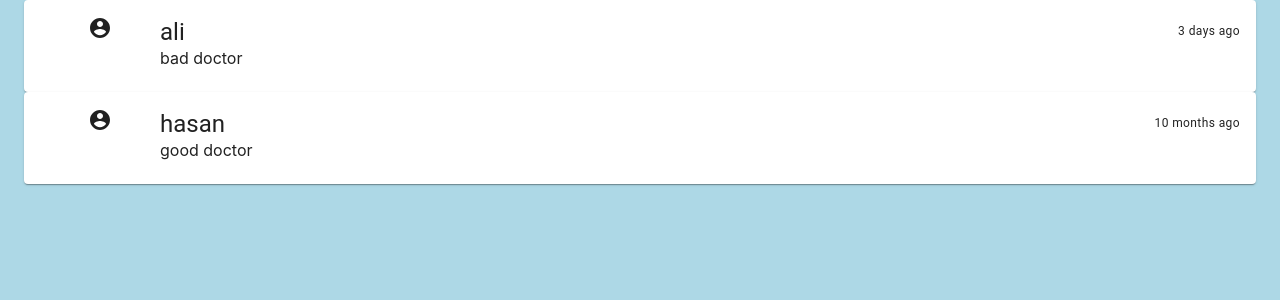
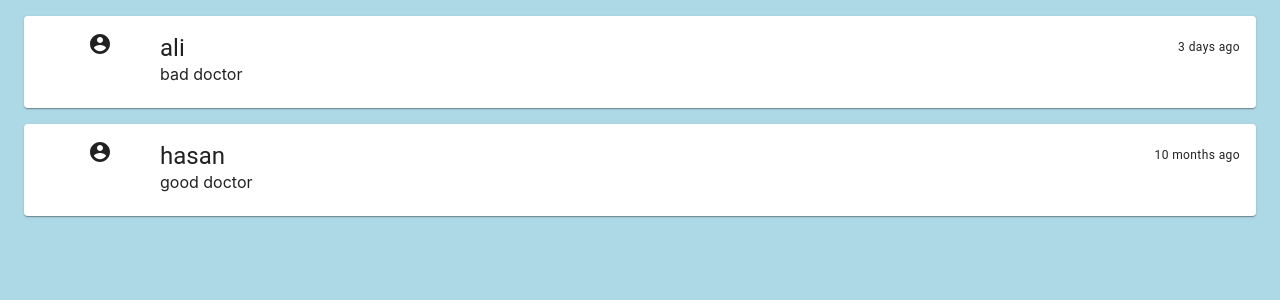
Before and after one commit to Tahlil-992/bugophobia.front-end, a React (Create React App) app: page /comment in a window 1280 px wide. Shown: the top 300 px of the page. Built offline with nearby package versions, Linux system fonts and the light colour scheme; sample sign-in values are in the browser's storage.

Commit message:
added margin

```diff
--- a/src/views/pages/commentSection/CommentFragment.js
+++ b/src/views/pages/commentSection/CommentFragment.js
@@ -8,7 +8,8 @@ export const CommentFragment = ({ comments }) => {
         <>
         {comments.map(comment => {
             return (
-                <Card>
+                <Card style={{marginTop:"1em"}}>
+
                     <CardContent>
                         <Comment commentInfo={comment.info}/>
                     </CardContent>
```
